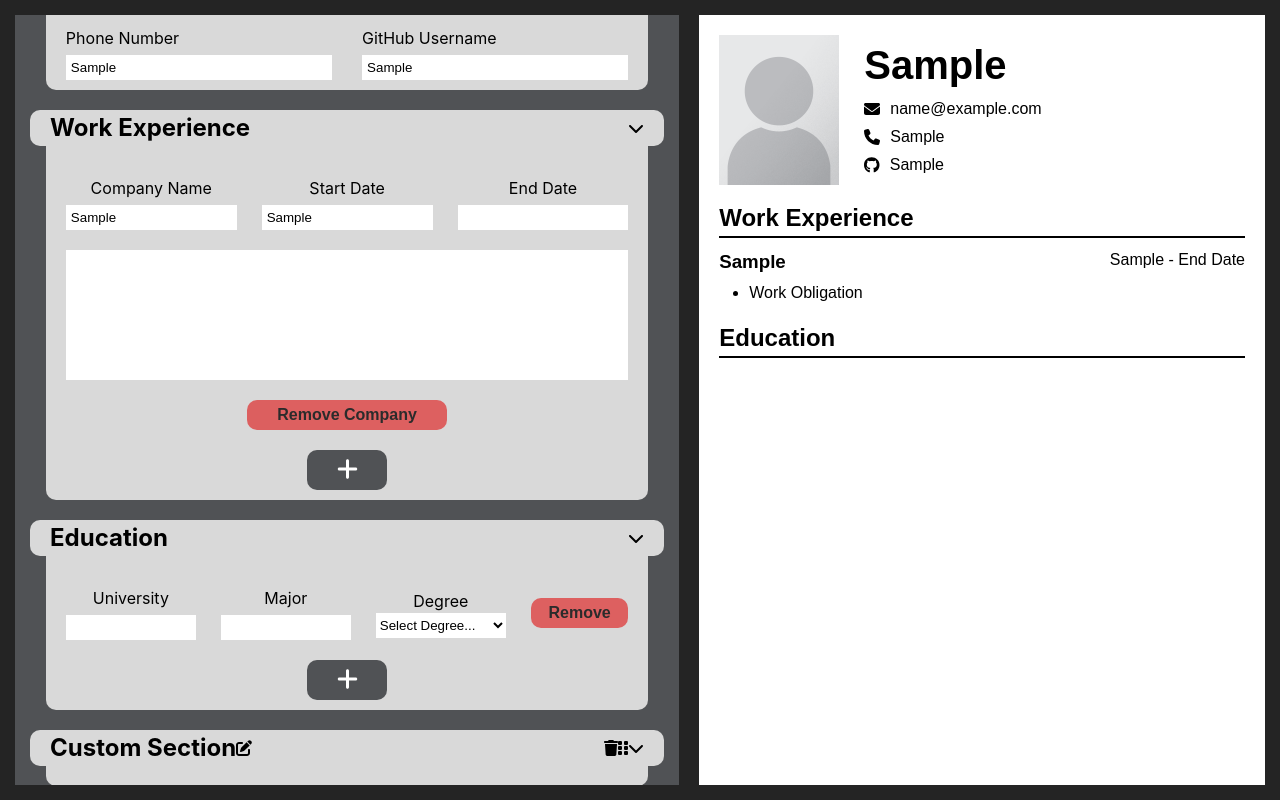
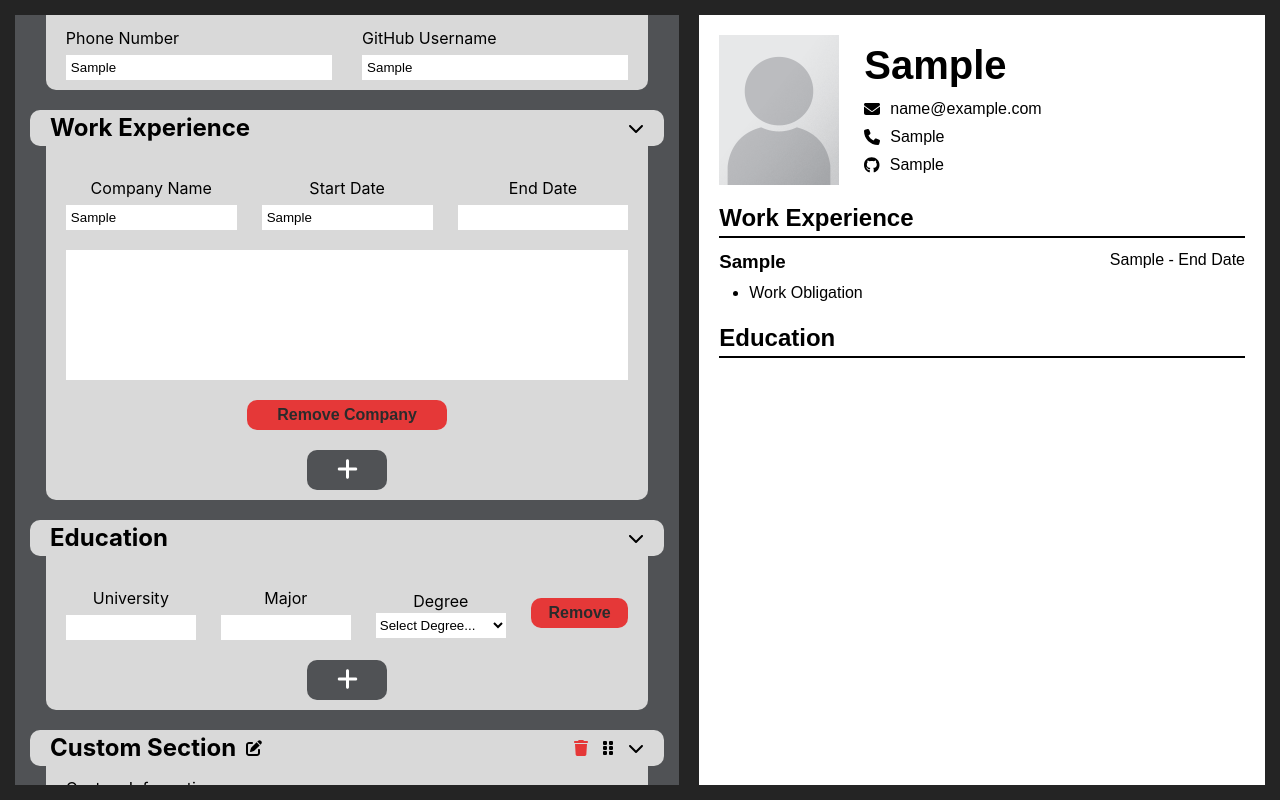
Before and after one commit to irakligudiashvili/cv-maker-react, a React (Vite) app: page / in a window 1280 px wide. Both pictures are taken after typing "Sample", "name@example.com", "Sample", "Sample", "Sample", "Sample" into the empty fields and a click on the button 347 px from the left and 750 px from the top of the page. Built offline with nearby package versions, Linux system fonts and the light colour scheme.

Commit message:
added basic custom section functionality

```diff
--- a/src/components/partials/FormSection.jsx
+++ b/src/components/partials/FormSection.jsx
@@ -97,9 +97,9 @@
                 {custom && <FontAwesomeIcon icon={faPenToSquare} />}
             </div>
 
-            <div>
-                {custom && <FontAwesomeIcon icon={faTrash} className='' />}
-                {custom && <FontAwesomeIcon icon={faGripVertical} className='' />}
+            <div className='section__config'>
+                {custom && <FontAwesomeIcon icon={faTrash} className='section__config__delete' />}
+                {custom && <FontAwesomeIcon icon={faGripVertical} className='section__config__drag' />}
                 <FontAwesomeIcon icon={faChevronDown} className='' />
             </div>
         </div>
@@ -194,7 +194,6 @@
                 </>
             )}
 
-
             {education && (
                 <>
                     {university.map((uni, index) => (
@@ -240,7 +239,14 @@
 
             {custom && (
                 <div>
-
+                    <label>Custom Information</label>
+                    <textarea
+                        className='content__textArea'
+                        rows='8'
+                        name='workObligations'
+                        // value={company.workObligations.join('\n')}
+                        // onChange={(e) => handleWorkObligationsChange(index, e.target.value)}
+                    ></textarea>
                 </div>
             )}
         </div>
--- a/src/styles/Form.css
+++ b/src/styles/Form.css
@@ -39,7 +39,7 @@
 }
 
 .form__button--clear{
-    background-color: #DE4242;
+    background-color: #e91111;
 }
 
 .form__button--undo{
@@ -79,7 +79,7 @@
 }
 
 .form__remove{
-    background-color: #DE4242;
+    background-color: #e91111;
     border: none;
     height: 30px;
     width: 200px;
--- a/src/styles/partials/FormSection.css
+++ b/src/styles/partials/FormSection.css
@@ -23,6 +23,26 @@
 .section__subheader{
     display: flex;
     align-items: center;
+    gap: 10px;
+}
+
+.section__subheader:hover{
+    opacity: 0.7;
+}
+
+.section__config{
+    display: flex;
+    gap: 15px;
+}
+
+.section__config__delete{
+    color: #e91111;
+    opacity: 0.8;
+}
+
+.section__config__delete:hover{
+    opacity: 1;
+    cursor: pointer;
 }
 
 input[type="file"] {
@@ -51,7 +71,7 @@
 }
 
 .section__button--remove{
-    background-color: #DE4242;
+    background-color: #e91111;
 }
 
 .content{
```
